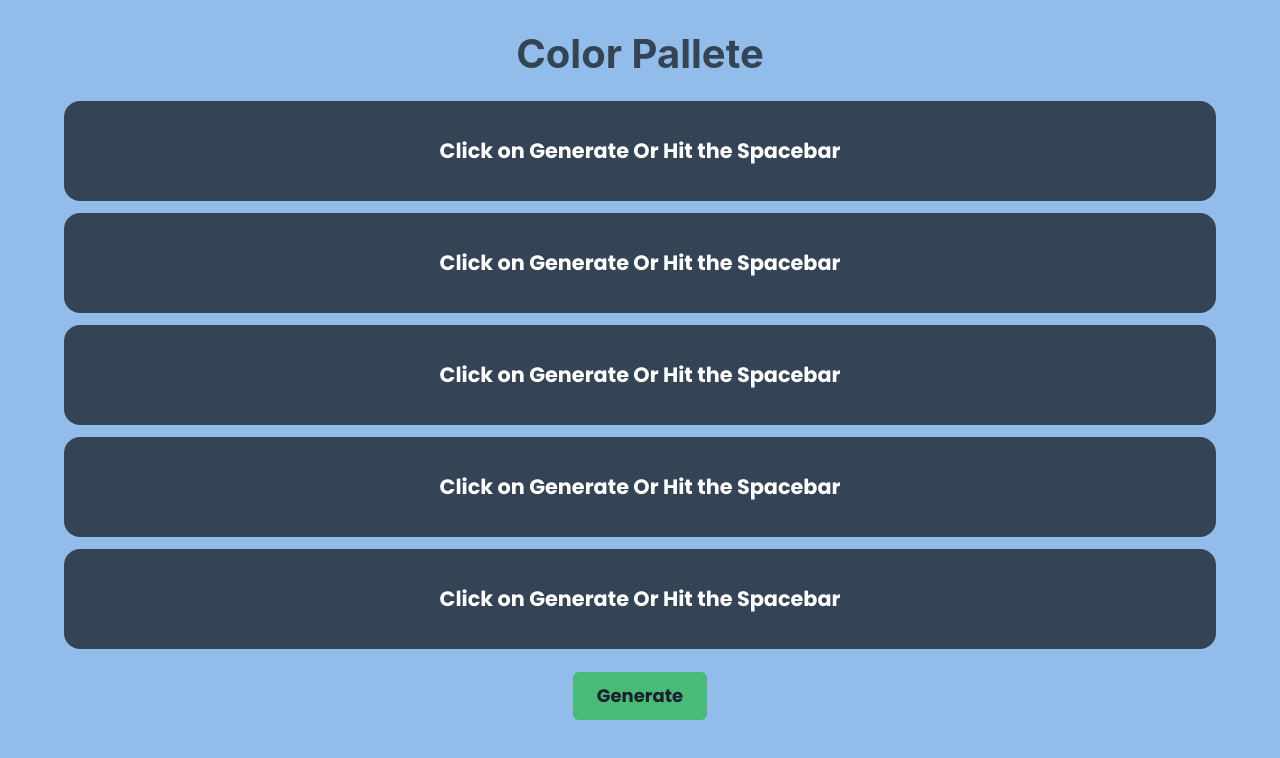
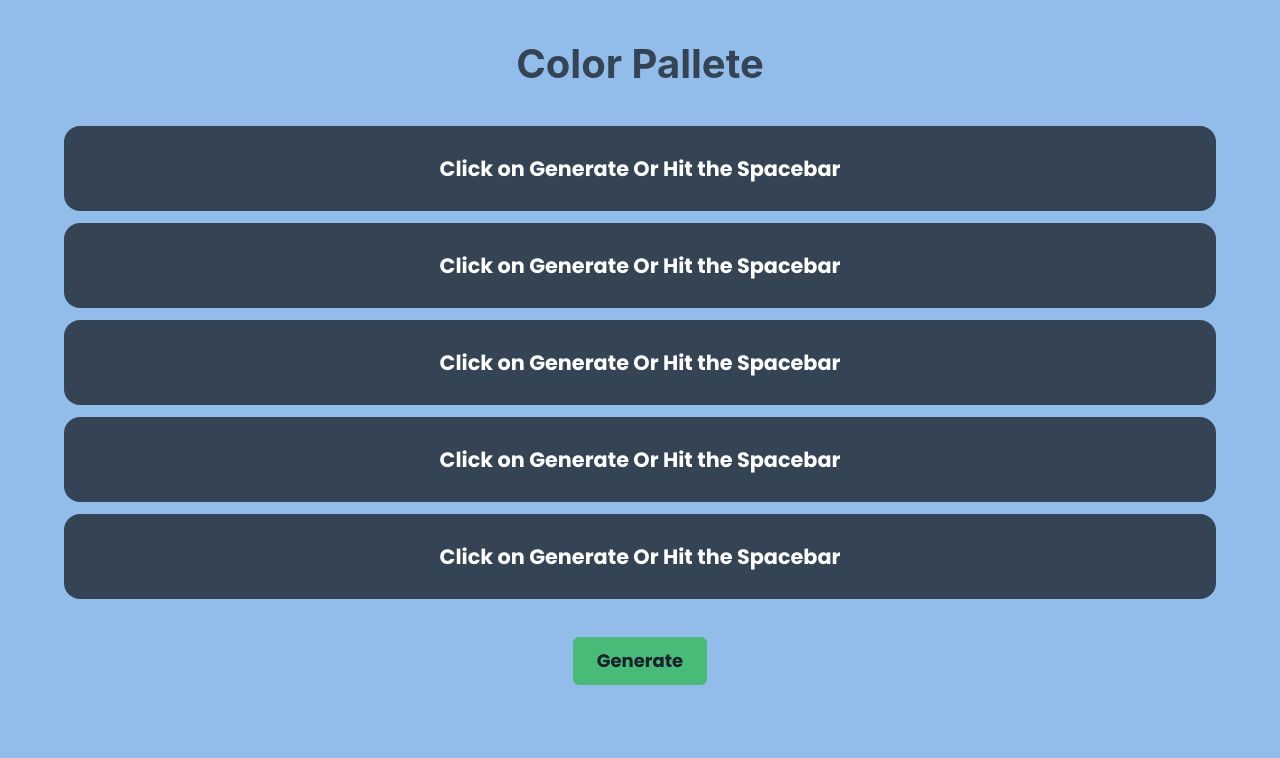
Before and after one commit to RojanSr/Generate-Color-Pallete, a React (Vite) app: page / in a window 1280 px wide. Shown: the top 758 px of the page. Built offline with nearby package versions, Linux system fonts and the light colour scheme.

Commit message:
minor style changes

```diff
--- a/src/App.jsx
+++ b/src/App.jsx
@@ -27,10 +27,10 @@ export default function App() {
   }
 
   return (
-    <Box>
+    <Box maxH="100vh" maxW="100vw" my="40px">
       <VStack my="30px">
         <Header />
-        <VStack spacing="3" my="15px">
+        <VStack spacing="3" my="30px">
           <PalleteCard color={colors[0]} isCopied={copiedAlert} />
           <PalleteCard color={colors[1]} isCopied={copiedAlert} />
           <PalleteCard color={colors[2]} isCopied={copiedAlert} />
--- a/src/components/GenerateBtn.jsx
+++ b/src/components/GenerateBtn.jsx
@@ -5,7 +5,6 @@ const GenerateBtn = (props) => {
   const [palletes, setPalletes] = useState([]);
 
   function createNewColorset() {
-    console.log(0);
     const val = [
       "0",
       "1",
--- a/src/components/PalleteCard.jsx
+++ b/src/components/PalleteCard.jsx
@@ -11,7 +11,7 @@ const PalleteCard = (props) => {
     <Flex
       bgColor={props.color ? props.color : "blackAlpha.700"}
       w="90vw"
-      h={["70px", "85px", "100px"]}
+      h={["80px", "85px"]}
       borderRadius="16px"
       justifyContent="center"
       alignItems="center"
```
